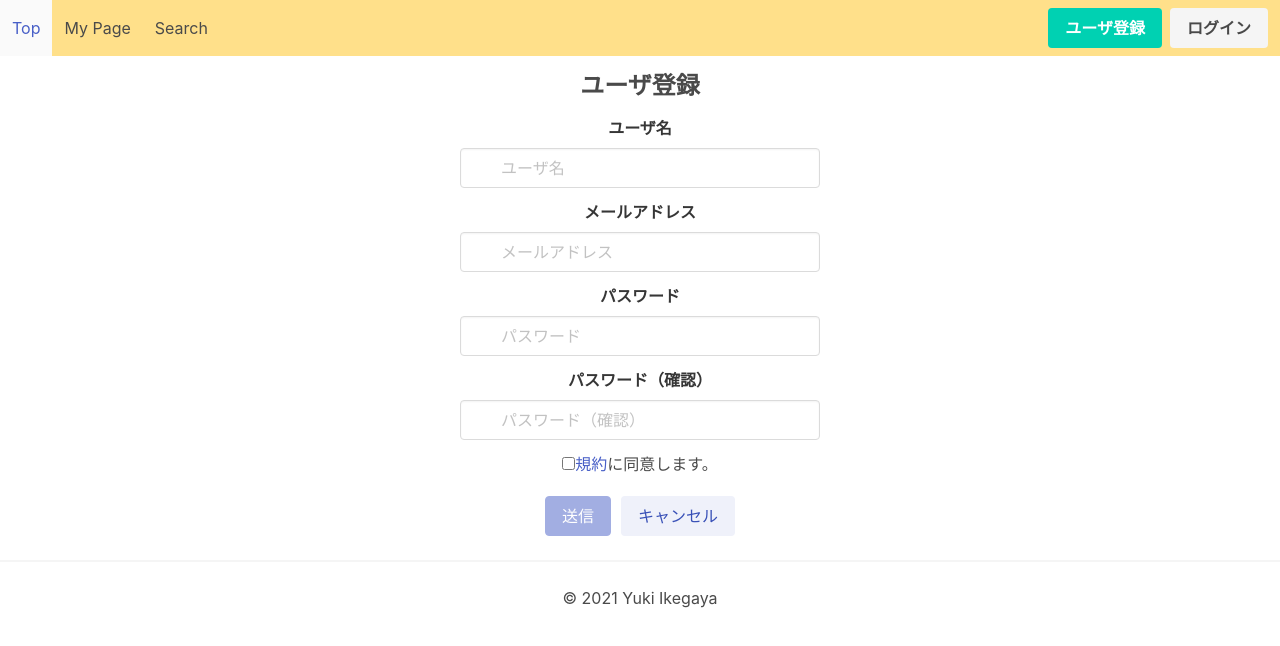
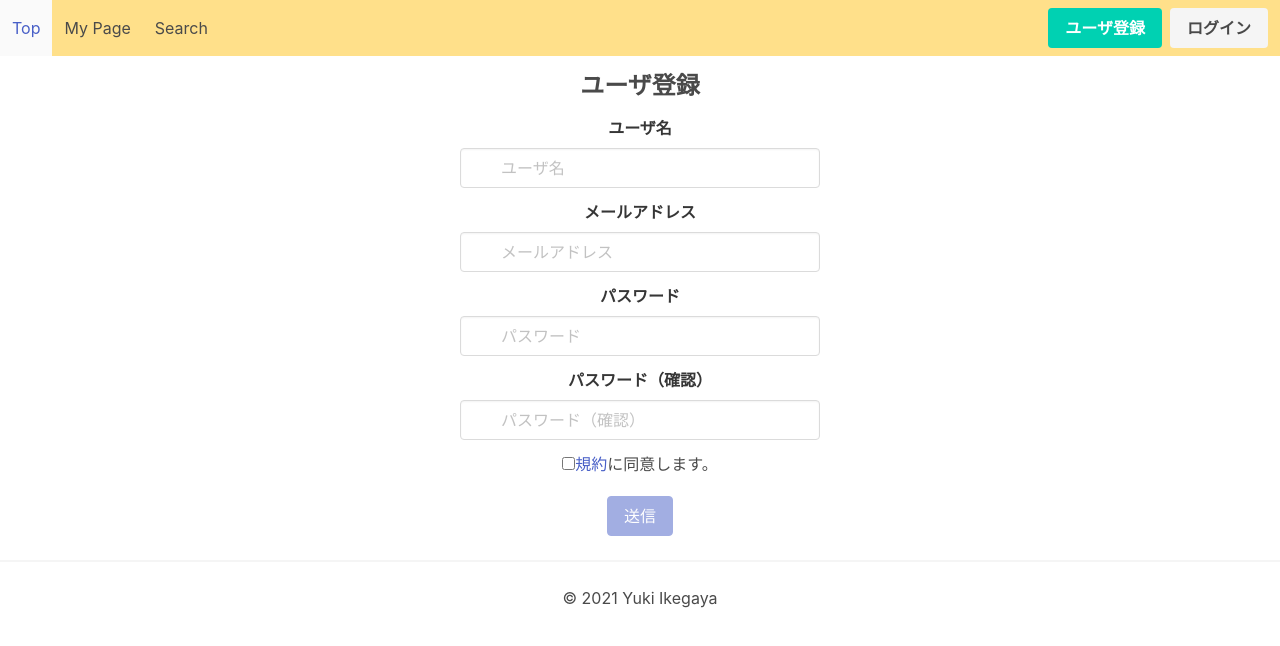
Before and after one commit to ikeyu0806/movie-info, a Next.js app: page /signup in a window 1280 px wide. Shown: the top 646 px of the page. Built offline with nearby package versions, Linux system fonts and the light colour scheme.

Commit message:
delete cancel button, unused div block

```diff
--- a/components/LoginForm.tsx
+++ b/components/LoginForm.tsx
@@ -92,9 +92,6 @@ const LoginForm = (): JSX.Element => {
                 disabled={!name ||!password1}
               >
               </SubmitButton>
-              <div className="control" id="cancel-button">
-                <button className="button is-link is-light">キャンセル</button>
-              </div>
             </div>
           </div>
         </div>
--- a/components/SignUpForm.tsx
+++ b/components/SignUpForm.tsx
@@ -64,7 +64,6 @@ const SignUpForm = (): JSX.Element => {
                 <button className="delete" onClick={() => setInvalidFlash(false)}></button>
                   入力された情報に誤りがあります。
                 </div>}
-                <div className="authentication-form">
                 <div className="field">
                   <h1>ユーザ登録</h1>
                 </div>
@@ -135,10 +134,6 @@ const SignUpForm = (): JSX.Element => {
                     disabled={!name || !email || !password1 || !password2 || !consent || password1 !== password2}
                   >
                   </SubmitButton>
-                    <div className="control" id="cancel-button">
-                      <button className="button is-link is-light">キャンセル</button>
-                    </div>
-                  </div>
                 </div>
               </div>
             </div>
```
Lines whose indentation alone changed are shown as unchanged.
